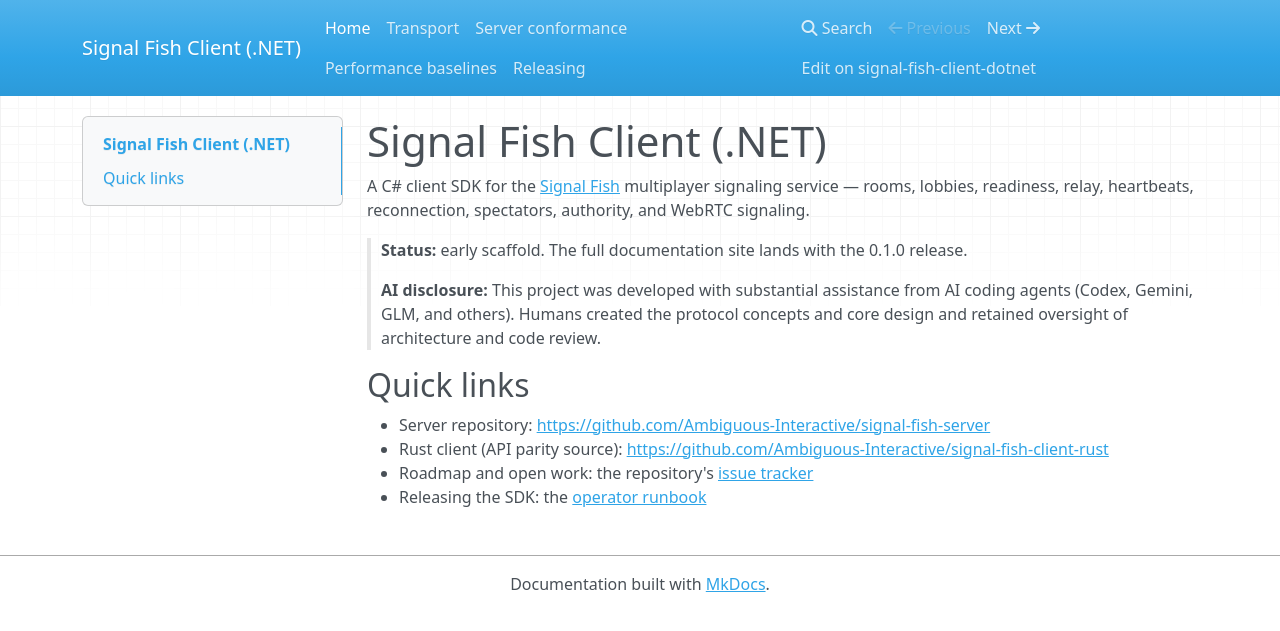
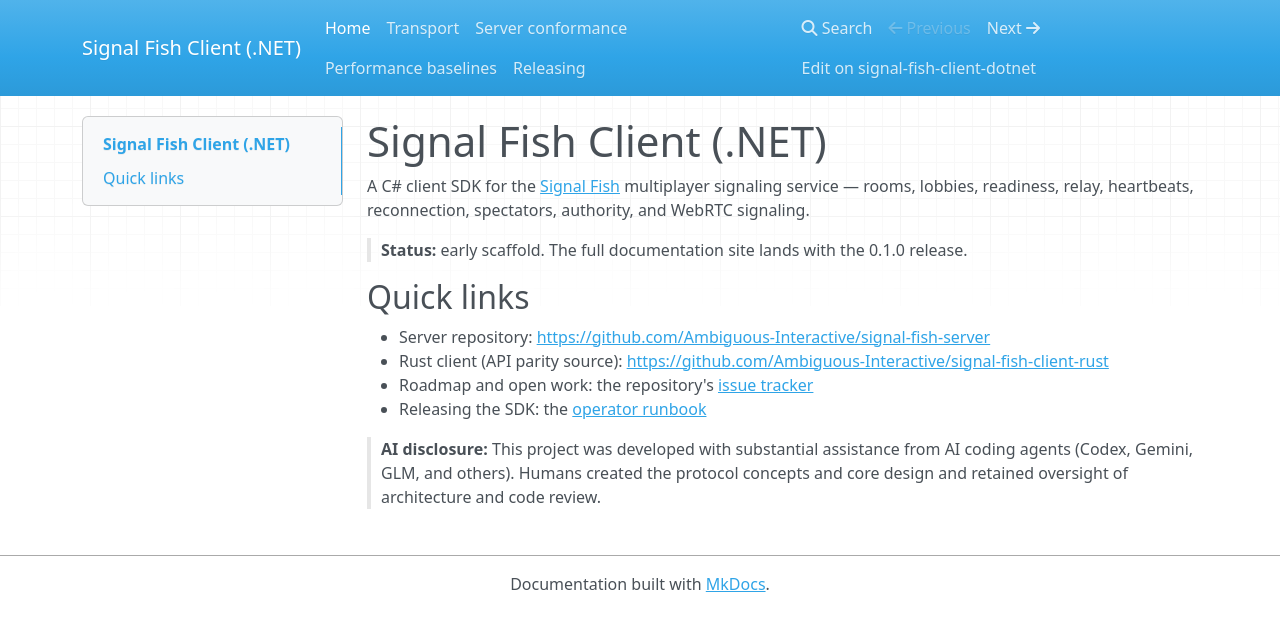
Before and after one commit to Ambiguous-Interactive/signal-fish-client-dotnet, an MkDocs documentation site: the page built from docs/index.md, in a window 1280 px wide. Shown: the top 631 px of the page. Built offline with MkDocs 1.6.1, drawn with Linux system fonts in a browser that asks for light colours; nearby versions of some CDN libraries.

```diff
--- a/docs/index.md
+++ b/docs/index.md
@@ -7,14 +7,14 @@ reconnection, spectators, authority, and WebRTC signaling.
 > **Status:** early scaffold. The full documentation site lands with the
 > 0.1.0 release.
 
-> **AI disclosure:** This project was developed with substantial assistance
-> from AI coding agents (Codex, Gemini, GLM, and others). Humans created the
-> protocol concepts and core design and retained oversight of architecture
-> and code review.
-
 ## Quick links
 
 - Server repository: <https://github.com/Ambiguous-Interactive/signal-fish-server>
 - Rust client (API parity source): <https://github.com/Ambiguous-Interactive/signal-fish-client-rust>
 - Roadmap and open work: the repository's [issue tracker](https://github.com/Ambiguous-Interactive/signal-fish-client-dotnet/issues)
 - Releasing the SDK: the [operator runbook](releasing.md)
+
+> **AI disclosure:** This project was developed with substantial assistance
+> from AI coding agents (Codex, Gemini, GLM, and others). Humans created the
+> protocol concepts and core design and retained oversight of architecture
+> and code review.
```
Also changed, not shown: .devcontainer/README.md (+2 -0 lines), .llm/references/project-decisions.md (+2 -2 lines), README.md (+2 -2 lines).
